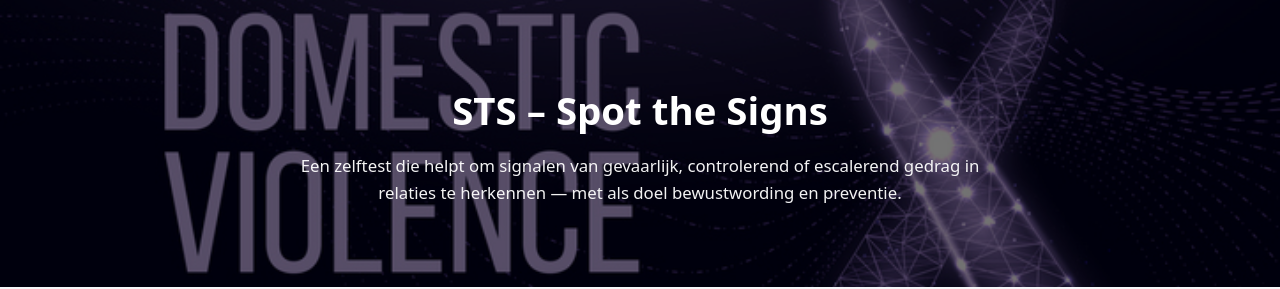
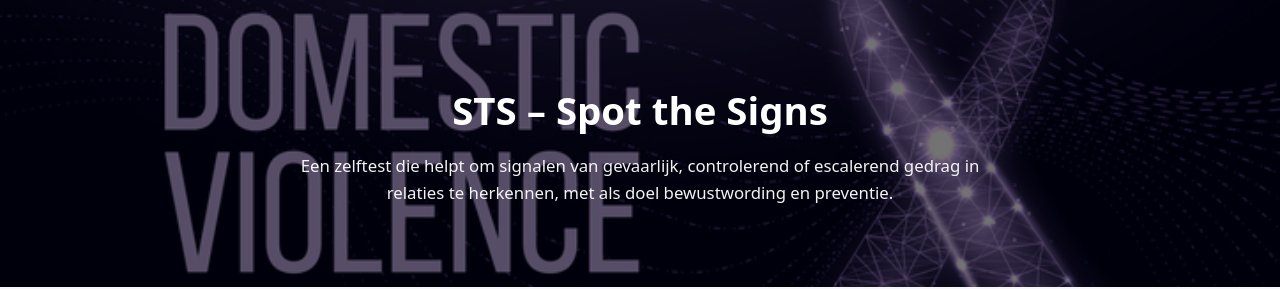
Before and after one commit to PWSFleur/sts-spot-the-signs, a plain HTML site: page index.html in a window 1280 px wide. Shown: the top 289 px of the page. Drawn offline with Linux system fonts and the light colour scheme.

Commit message:
Update index.html

```diff
--- a/index.html
+++ b/index.html
@@ -119,7 +119,7 @@
   <h1>STS – Spot the Signs</h1>
   <p>
     Een zelftest die helpt om signalen van gevaarlijk, controlerend of escalerend gedrag
-    in relaties te herkennen — met als doel bewustwording en preventie.
+    in relaties te herkennen, met als doel bewustwording en preventie.
   </p>
 </header>
 
```
